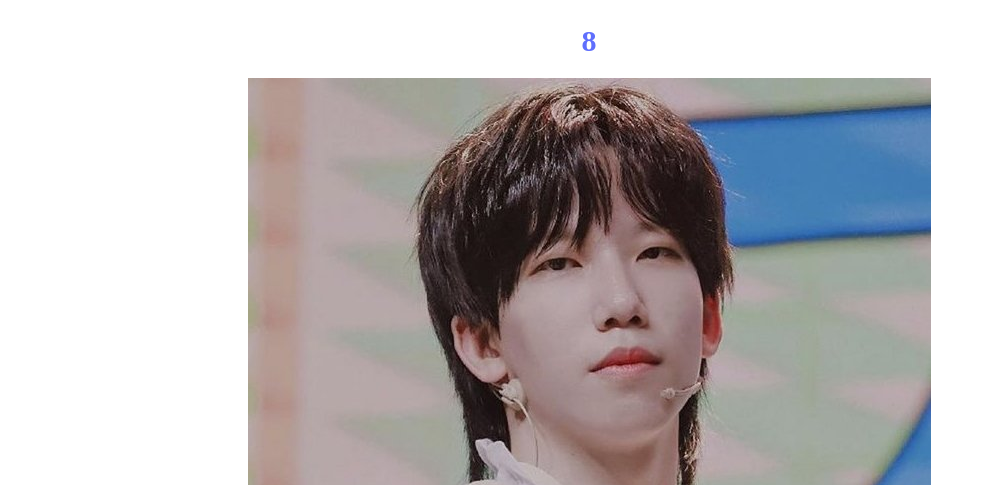
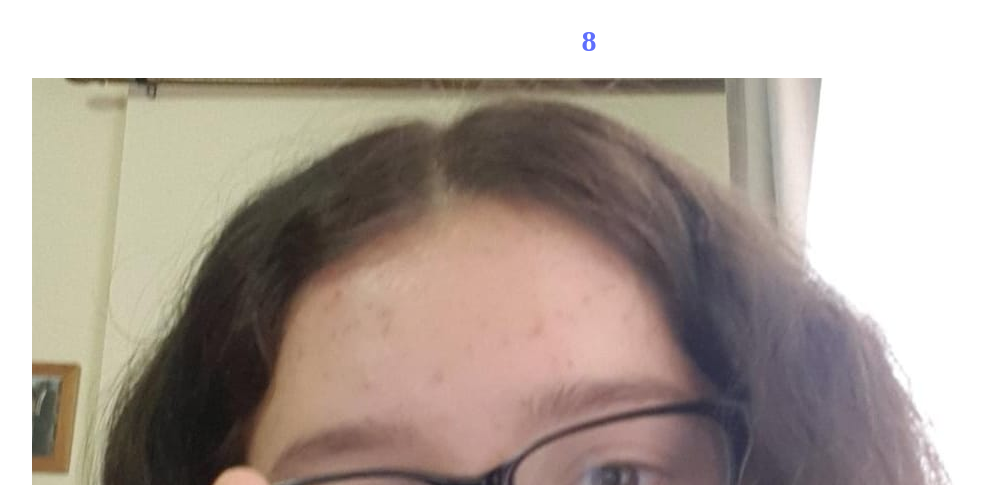
Before and after one commit to fluffy187/Actividad-1., a plain HTML site: page index.html in a window 1280 px wide. Shown: the part 315-800 px from the top of the page, without its empty margins (51-1034 px from the left). Drawn offline with Linux system fonts and the light colour scheme.

Commit message:
Add files via upload

```diff
--- a/index.html
+++ b/index.html
@@ -8,7 +8,7 @@
 	<center><h1 style="color: #5F6FFD; font-family: Bernard MT Condensed; font-size: 50px">Ana Sofía Ortiz</h1>
     <center><h1 style="color: #5F6FFD; font-family: Bernard MT Condensed; font-size: 40px">2021</h1>
     <center><h1 style="color: #5F6FFD; font-family: Bernard MT Condensed; font-size: 30px">8</h1>
-    <center><img src="zihao.jpg"></center>
+    <center><img src="mifoto.jpg"></center>
     <hr>
     <hr>
     <center><h1 style="color: #5F6FFD; font-family: Bernard MT Condensed; font-size: 30px">Periodos</h1>
@@ -19,5 +19,6 @@
     	<a href="p4.html"><img src="boton.jpg"></a>
     </center>
 
+
 </body>
 </html>
```
Also changed, not shown: mifoto.jpg (added).
